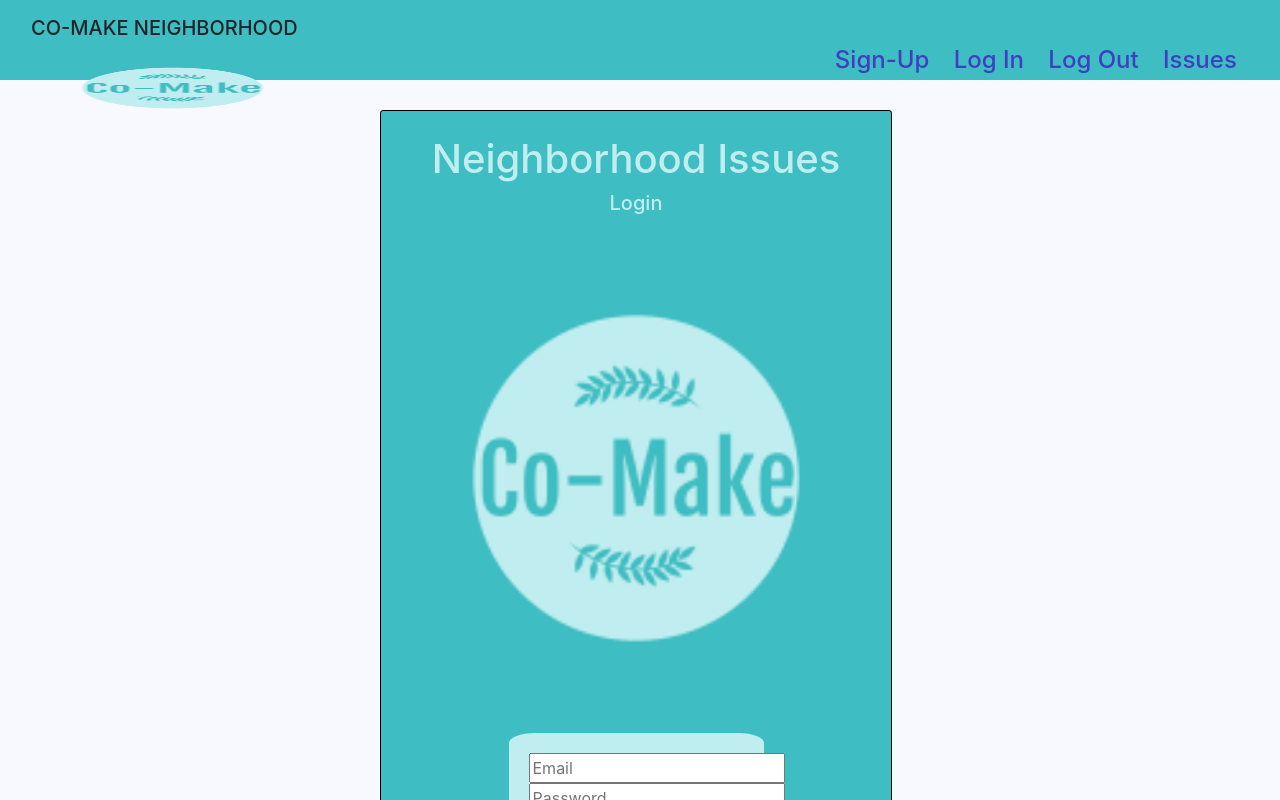
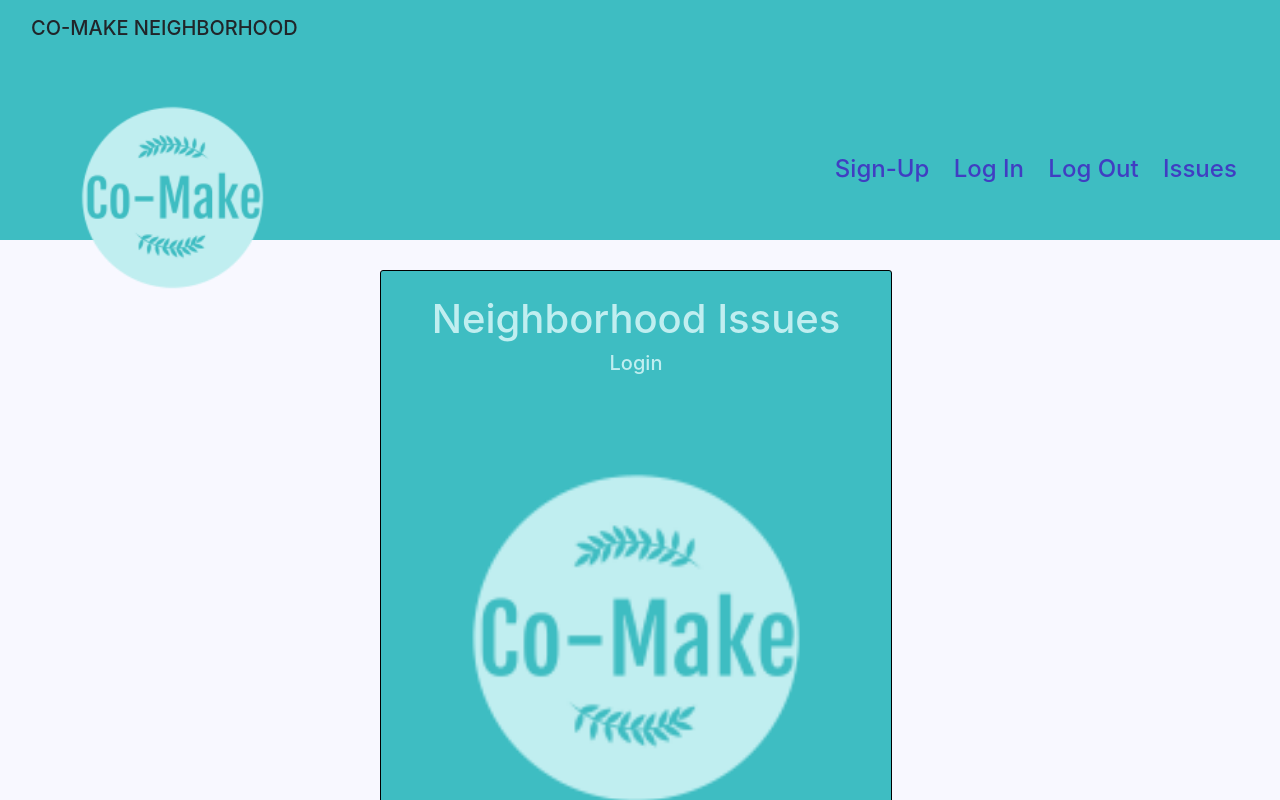
Before and after one commit to Build-Week-Co-make-5/Front-End, a React (Create React App) app in the folder co-make/: page / in a window 1280 px wide. Shown: the top 800 px of the page. Built offline with nearby package versions, Linux system fonts and the light colour scheme.

Commit message:
Modified the navbar so that the icon & the tabs fit better

```diff
--- a/co-make/src/App.css
+++ b/co-make/src/App.css
@@ -35,7 +35,7 @@
 }
 
 /* Header.js */
-.container-fluid .navbar-header img {
+.container-fluid .navbar-header icon {
   height: 4rem;
 }
 
@@ -70,13 +70,13 @@
   align-items: center;
 }
 
-.issue-card .issue-desc .issue-img {
+.issue-card .issue-desc .issue-icon {
   width: 25%;
   border: 1px;
   background: lightgrey;
 }
 
-.issue-card .issue-desc .issue-img img {
+.issue-card .issue-desc .issue-icon icon {
   width: 100%;
   height: auto;
 }
--- a/co-make/src/components/Header.js
+++ b/co-make/src/components/Header.js
@@ -5,7 +5,7 @@ import styled from "styled-components";
 
 const Header = styled.div`
   background: #3ebdc2;
-  height: 5rem;
+  height: 15rem;
 `;
 
 /*
@@ -53,8 +53,3 @@ export function Navigation() {
   );
 }
 export default Navigation;
-
-/*
-<PrivateRoute exact path="/protected" component={UserDashCli} />
-<PrivateRoute exact path="/issues" component={GetIssues} />
-*/
--- a/co-make/src/issues/GetIssues.js
+++ b/co-make/src/issues/GetIssues.js
@@ -137,8 +137,6 @@ const GetIssues = () => {
               </ActionBtns>
               <EditIssues id={cf.id} editInfo={issueForm} />
             </div>
-            <button onClick={() => handleDelete(cf.id)}>Delete</button>
-            <EditIssues id={cf.id} editInfo={issueForm} />
           </div>
         ))}
       </Boxes>
```
